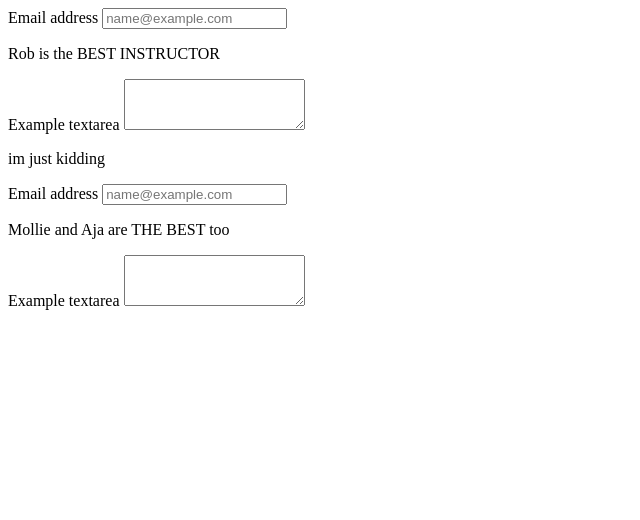
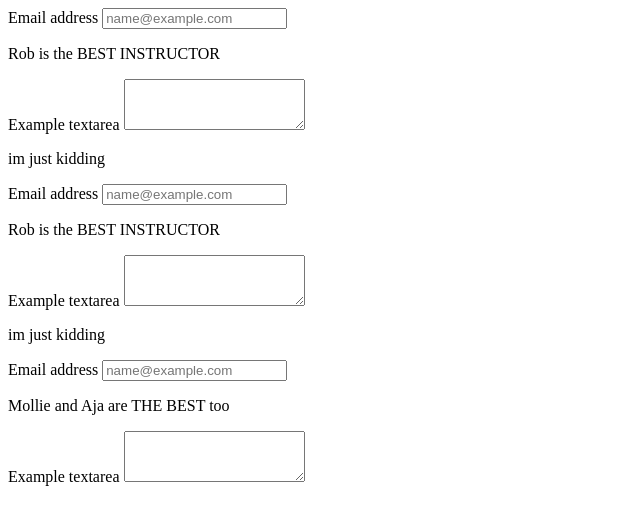
Before and after one commit to ajawashington/faux-repo, a plain HTML site: page index.html in a window 1280 px wide. Shown: the whole page, without its empty margins (0-640 px from the left). Drawn offline with Linux system fonts and the light colour scheme.

Commit message:
merge mock

```diff
--- a/index.html
+++ b/index.html
@@ -6,6 +6,18 @@
     <title>Faux</title>
 </head>
 
+<body>
+    <div class="mb-3">
+        <label for="exampleFormControlInput1" class="form-label">Email address</label>
+        <input type="email" class="form-control" id="exampleFormControlInput1" placeholder="name@example.com">
+    </div>
+    <p>Rob is the BEST INSTRUCTOR</p>
+    <div class="mb-3">
+        <label for="exampleFormControlTextarea1" class="form-label">Example textarea</label>
+        <textarea class="form-control" id="exampleFormControlTextarea1" rows="3"></textarea>
+    </div>
+    <p>im just kidding</p>
+</body>
 <body>
     <div class="mb-3">
         <label for="exampleFormControlInput1" class="form-label">Email address</label>
```
